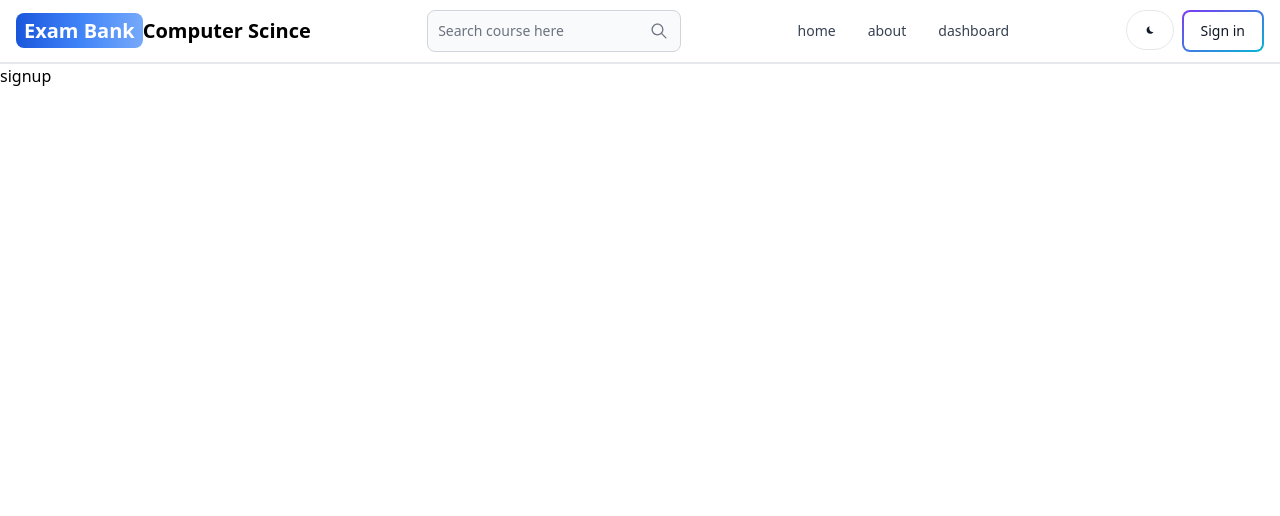
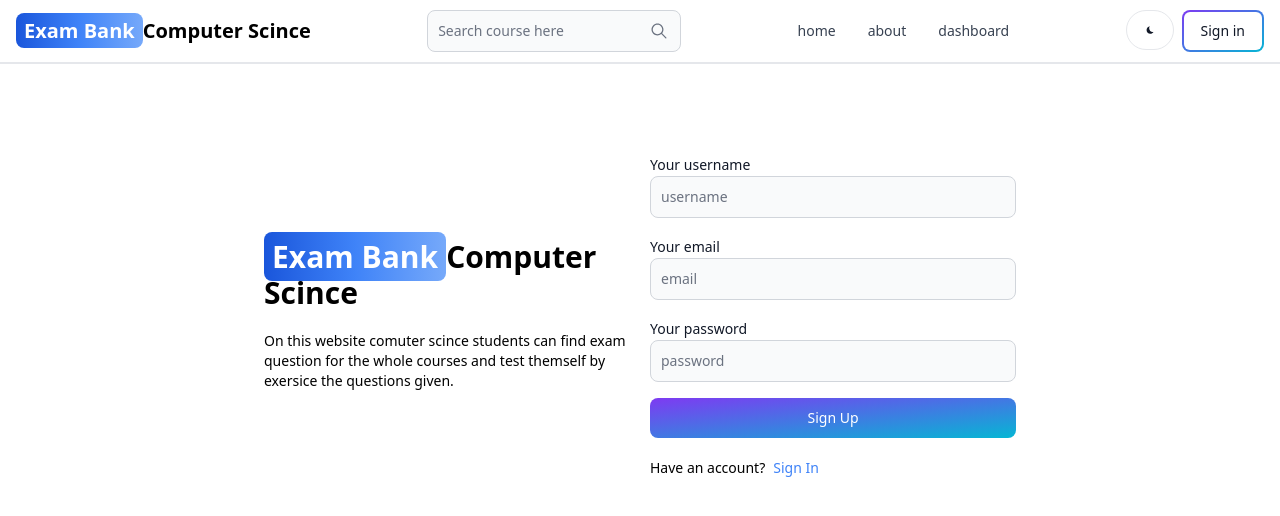
Before and after one commit to ghil789/newexam, a React (Vite) app in the folder vite-project/: page /Signup in a window 1280 px wide. Shown: the top 516 px of the page. Built offline with nearby package versions, Linux system fonts and the light colour scheme.

Commit message:
sign up user interface created

```diff
--- a/vite-project/src/pages/Signup.jsx
+++ b/vite-project/src/pages/Signup.jsx
@@ -1,5 +1,53 @@
+import { Button, Label, TextInput } from "flowbite-react";
+
 const Signup = () => {
-  return <div>signup</div>;
+  return (
+    <div className="min-h-screen mt-20 ">
+      <div className="flex p-2 max-w-3xl mx-auto flex-col md:flex-row md:items-center gap-5 ">
+        <div className="flex-1">
+          <h1>
+            {" "}
+            <a href="/" className="font-bold dark:text-white text-3xl">
+              {" "}
+              <span className="px-2 py-1 bg-gradient-to-r from-blue-700 via-blue-500 to-blue-400 rounded-lg text-white">
+                Exam Bank
+              </span>
+              Computer Scince{" "}
+            </a>{" "}
+          </h1>
+          <p className="text-sm mt-5">
+            On this website comuter scince students can find exam question for
+            the whole courses and test themself by exersice the questions given.
+          </p>
+        </div>
+        <div className="flex-1">
+          <form className="flex flex-col gap-4">
+            <div className="div">
+              <Label value="Your username" />
+              <TextInput type="text" placeholder="username" id="username" />
+            </div>
+            <div className="div">
+              <Label value="Your email" />
+              <TextInput type="text" placeholder="email" id="email" />
+            </div>
+            <div className="div">
+              <Label value="Your password" />
+              <TextInput type="text" placeholder="password" id="password" />
+            </div>
+            <Button gradientDuoTone="purpleToBlue" type="submit">
+              Sign Up
+            </Button>
+          </form>
+          <div className="flex gap-2 text-sm mt-5">
+            <span>Have an account?</span>
+            <a href="/signin" className="text-blue-500">
+              Sign In
+            </a>
+          </div>
+        </div>
+      </div>
+    </div>
+  );
 };
 
 export default Signup;
```
